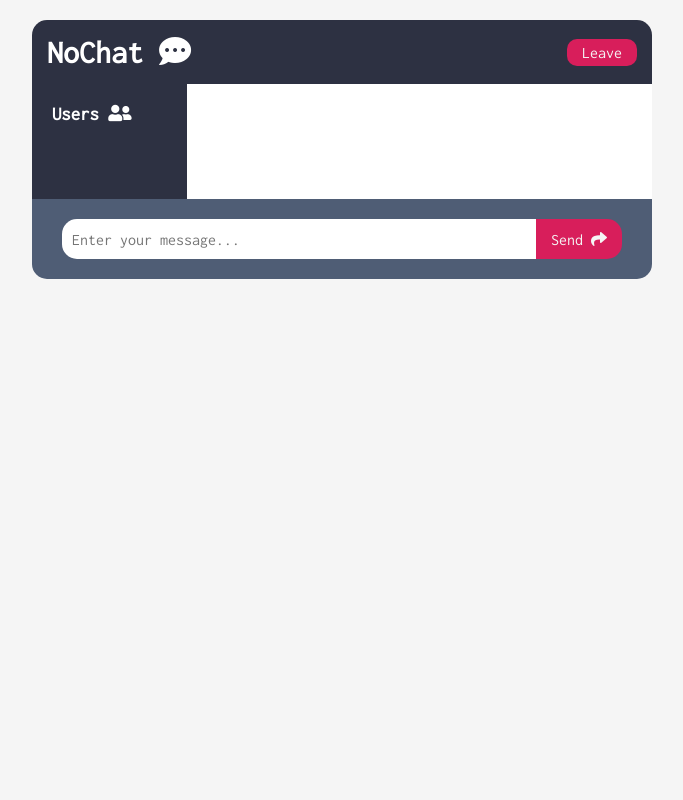
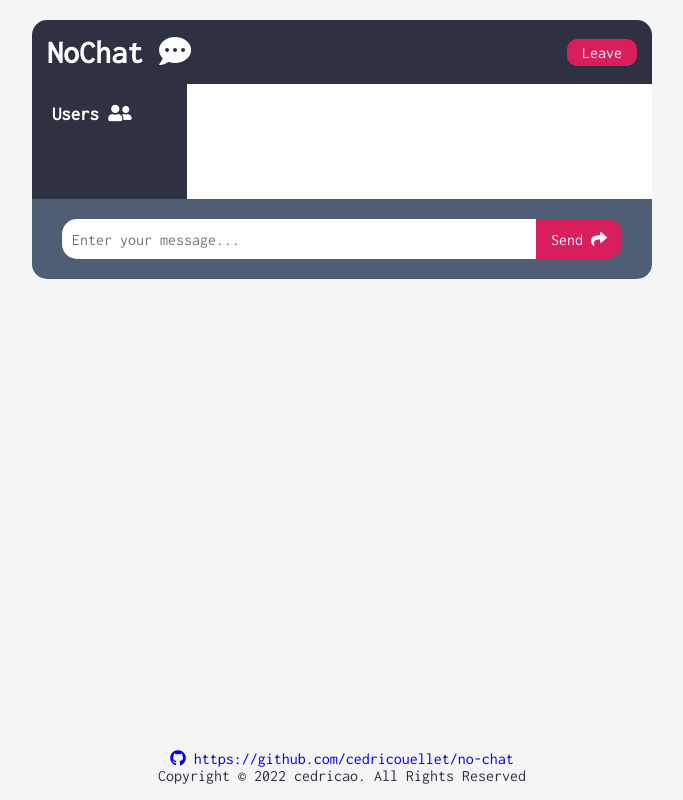
Before and after one commit to cedricouellet/no-chat, a website: page public/chat.html in a window 1280 px wide. Shown: the whole page, without its empty margins (298-981 px from the left). Drawn offline with nearby package versions, Linux system fonts and the light colour scheme; no server answers.

Commit message:
add copyright & github link

```diff
--- a/public/chat.html
+++ b/public/chat.html
@@ -44,6 +44,16 @@
           </button>
         </form>
       </div>
+
+      <div class="bottom">
+        <a class="git" href="https://github.com/cedricouellet/no-chat">
+          <i class="fab fa-github"></i>
+          https://github.com/cedricouellet/no-chat
+        </a>
+        <div class="copyright">
+          Copyright &copy; 2022 cedricao. All Rights Reserved
+        </div>
+      </div>
     </div>
   </body>
 </html>
--- a/public/css/common.css
+++ b/public/css/common.css
@@ -56,3 +56,16 @@ input {
 .btn:hover {
   background-color: var(--accent-hover-color);
 }
+
+.copyright:hover {
+  cursor: default;
+}
+
+.bottom {
+  text-align: center;
+  position: absolute;
+  color: var(--primary-color);
+  left: 50%;
+  bottom: 2%;
+  transform: translate(-50%, 0);
+}
```
Also changed, not shown: public/index.html (+24 -7 lines).
